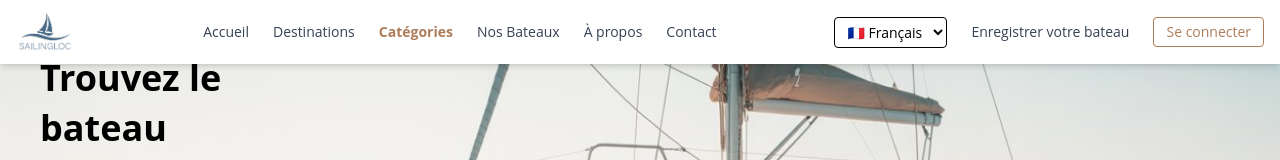
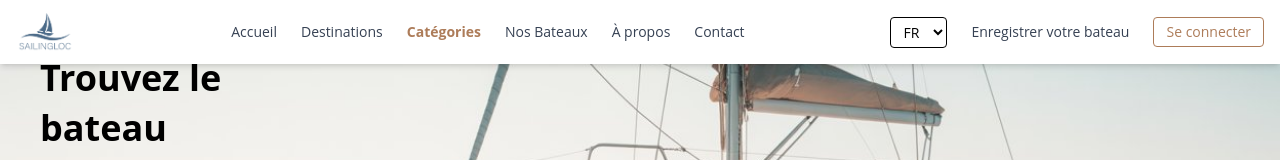
Before and after one commit to Yass8/DEVO23-G4-SAILINGLOC, a React (Vite) app in the folder front/: page /category in a window 1280 px wide. Shown: the top 160 px of the page. Built offline with nearby package versions, Linux system fonts and the light colour scheme; a web font is replaced by a local one.

Commit message:
Update Header component

```diff
--- a/front/src/Client/components/Header.jsx
+++ b/front/src/Client/components/Header.jsx
@@ -9,7 +9,7 @@
 
   const handleClick = (href) => {
     setActiveLink(href);
-    setMenuOpen(false); // Ferme le menu après un clic sur un lien
+    setMenuOpen(false); // Fermer le menu après clic
   };
 
   const navLinks = [
@@ -29,7 +29,7 @@
           <img src={logo} alt="SailingLoc" className="h-10 mr-3" />
         </div>
 
-        {/* Navigation desktop */}
+        {/* Menu desktop */}
         <nav className="hidden md:flex text-sm font-medium text-gray-700">
           <ul className="flex space-x-6">
             {navLinks.map(({ href, label }) => (
@@ -51,8 +51,8 @@
         {/* Actions desktop */}
         <div className="hidden md:flex items-center space-x-3">
           <select className="border text-sm px-2 py-1 rounded">
-            <option value="fr">🇫🇷 Français</option>
-            <option value="en">🇬🇧 English</option>
+            <option value="fr">FR</option>
+            <option value="en">EN</option>
           </select>
           <Link
             to="/register"
@@ -72,7 +72,6 @@
         <button
           onClick={() => setMenuOpen(!menuOpen)}
           className="md:hidden text-2xl text-gray-700 focus:outline-none"
-          aria-label="Menu mobile"
         >
           {menuOpen ? "✖" : "☰"}
         </button>
@@ -99,10 +98,9 @@
 
           <div className="pt-4 flex flex-col space-y-2">
             <select className="border text-sm px-2 py-1 rounded">
-              <option value="fr">🇫🇷 Français</option>
-              <option value="en">🇬🇧 English</option>
+              <option value="fr">FR</option>
+              <option value="en">EN</option>
             </select>
-
             <Link
               to="/register"
               onClick={() => setMenuOpen(false)}
```
Also changed, not shown: front/package.json (+6 -2 lines), 1 other file (tests, documents, lock files or other folders).
